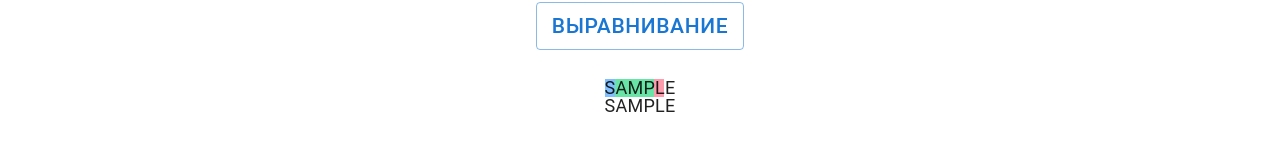
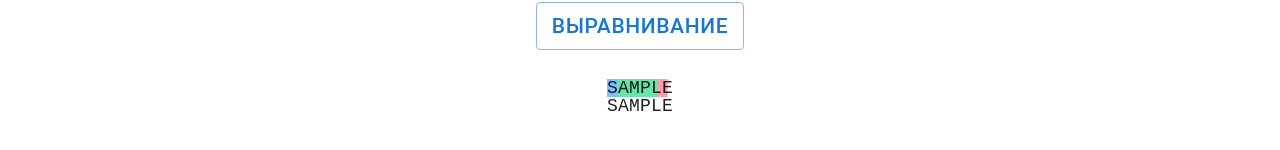
Before and after one commit to AndreiReznikov/amino, a React (Create React App) app: page / in a window 1280 px wide. Both pictures are taken after typing "Sample", "Sample" into the empty fields and a click on the button "ВЫРАВНИВАНИЕ". Shown: the part 168-318 px from the top of the page. Built offline with nearby package versions, Linux system fonts and the light colour scheme; the HTML template or start-up script is replaced by a standard one.

Commit message:
fix font sizes

```diff
--- a/src/components/ActionsPanel/ActionsPanel.constants.ts
+++ b/src/components/ActionsPanel/ActionsPanel.constants.ts
@@ -1,7 +1,7 @@
 export const SEQUENCE_FONT_OPTIONS = {
-  small: { fontSize: 18, letterWidth: 9.9, label: "Масштаб - 1x" },
-  medium: { fontSize: 36, letterWidth: 19.8, label: "Масштаб - 2x" },
+  small: { fontSize: 18, letterWidth: 10.1, label: "Масштаб - 1x" },
+  medium: { fontSize: 36, letterWidth: 20.035, label: "Масштаб - 2x" },
   large: { fontSize: 54, letterWidth: 29.7, label: "Масштаб - 3x" },
-  xlarge: { fontSize: 72, letterWidth: 39.5, label: "Масштаб - 4x" },
+  xlarge: { fontSize: 72, letterWidth: 39.8, label: "Масштаб - 4x" },
   huge: { fontSize: 90, letterWidth: 49.5, label: "Масштаб - 5x" },
 } as const;
--- a/src/components/Sequence/Sequence.module.css
+++ b/src/components/Sequence/Sequence.module.css
@@ -1,7 +1,9 @@
 .sequence {
   position: absolute;
   left: 0;
+  font-family: monospace;
   word-break: break-all;
+  overflow-wrap: break-word;
 }
 
 .referenceSequence {
```
